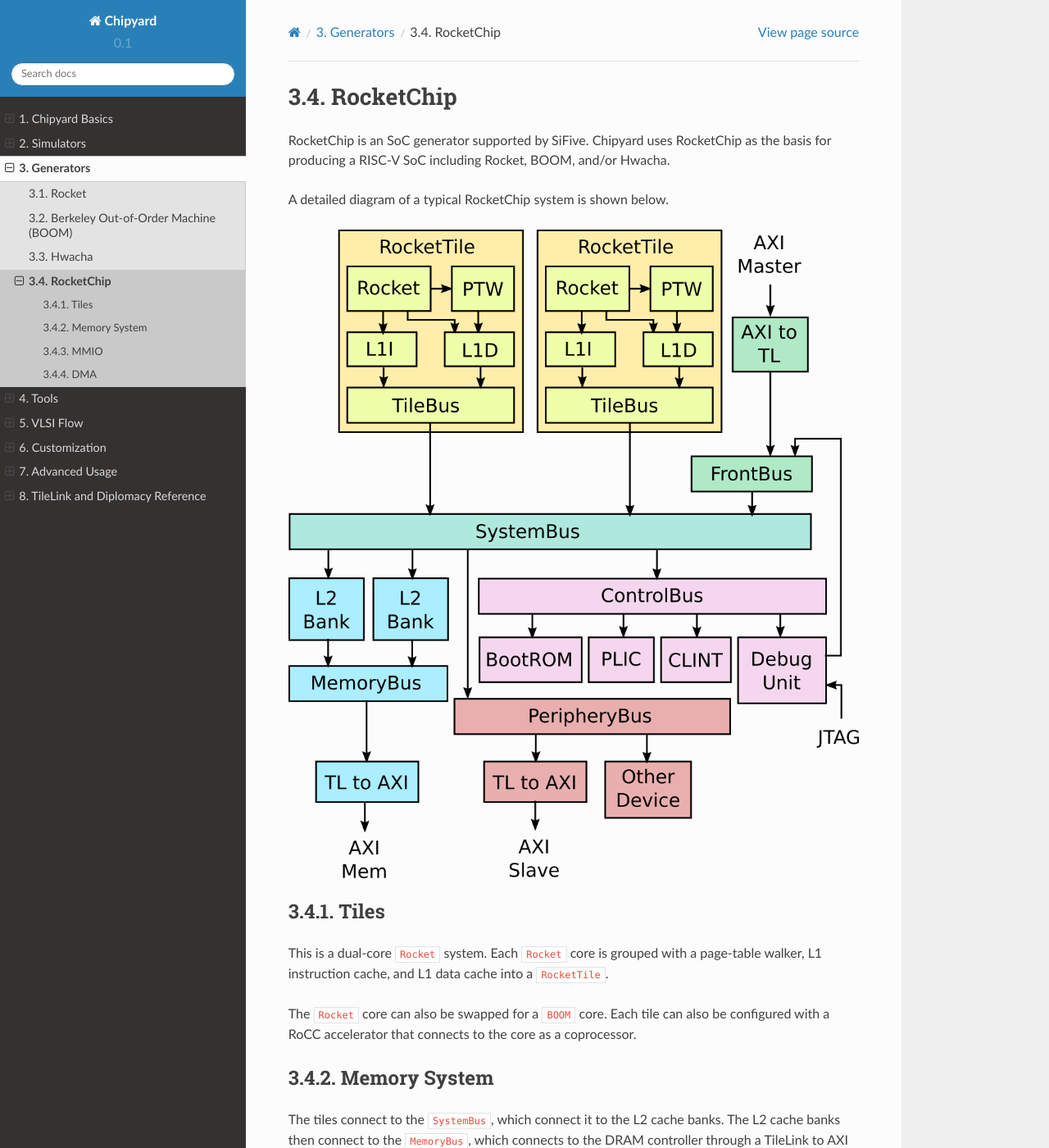
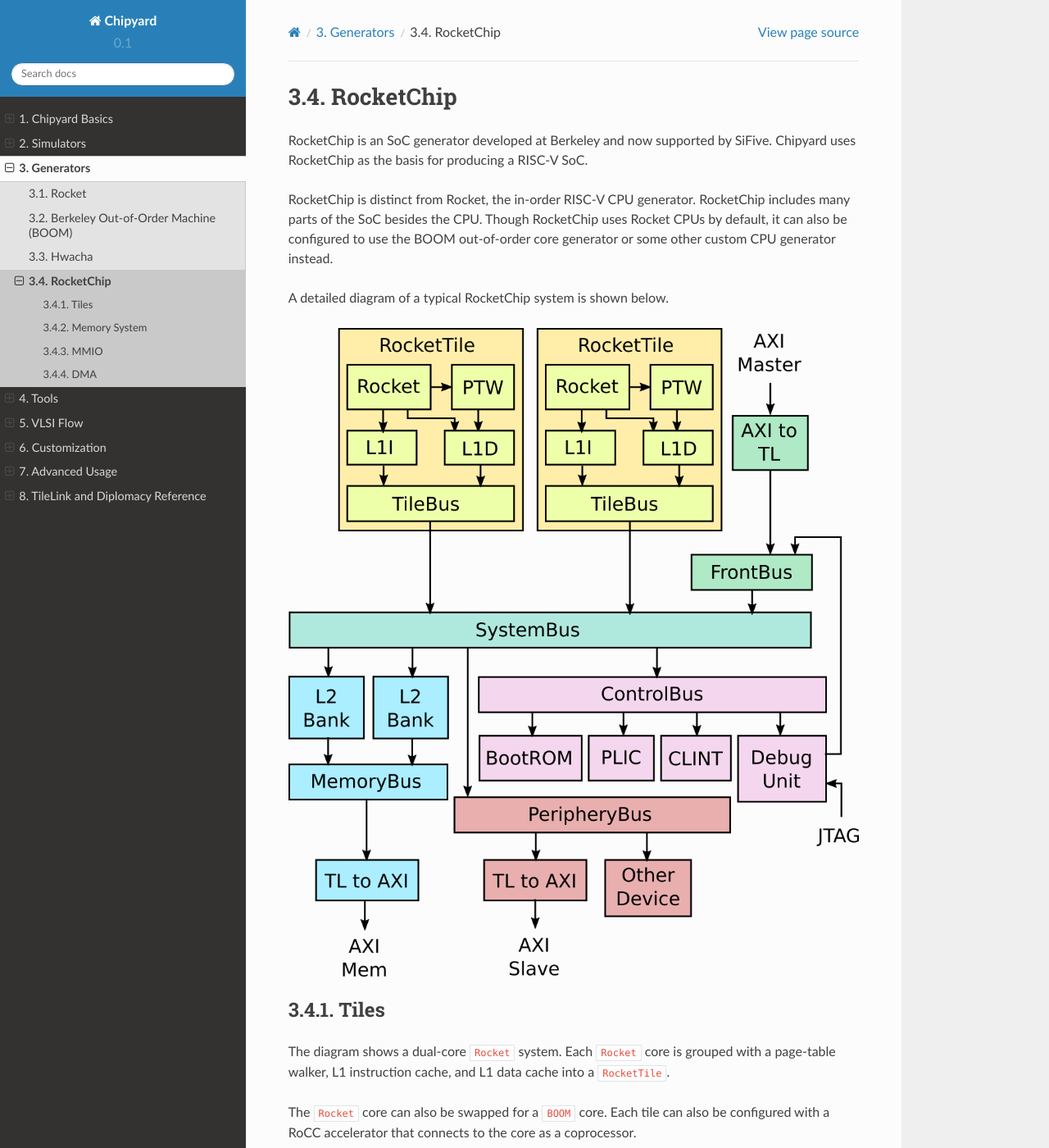
Before and after one commit to ucb-bar/chipyard, a Sphinx documentation site: the page built from docs/Generators/RocketChip.rst, in a window 1280 px wide and 1400 px high. Shown: the whole window at 82% size. Built offline with Sphinx 7.4.7 and the Read the Docs theme 2.0.0, drawn with Linux system fonts in a browser that asks for light colours.

Commit message:
add changes Alon requested

```diff
--- a/docs/Generators/RocketChip.rst
+++ b/docs/Generators/RocketChip.rst
@@ -1,8 +1,13 @@
 RocketChip
 ==========
 
-RocketChip is an SoC generator supported by SiFive. Chipyard uses RocketChip
-as the basis for producing a RISC-V SoC including Rocket, BOOM, and/or Hwacha.
+RocketChip is an SoC generator developed at Berkeley and now supported by
+SiFive. Chipyard uses RocketChip as the basis for producing a RISC-V SoC.
+
+RocketChip is distinct from Rocket, the in-order RISC-V CPU generator.
+RocketChip includes many parts of the SoC besides the CPU. Though RocketChip
+uses Rocket CPUs by default, it can also be configured to use the BOOM
+out-of-order core generator or some other custom CPU generator instead.
 
 A detailed diagram of a typical RocketChip system is shown below.
 
@@ -11,8 +16,9 @@ A detailed diagram of a typical RocketChip system is shown below.
 Tiles
 -----
 
-This is a dual-core ``Rocket`` system. Each ``Rocket`` core is grouped with a
-page-table walker, L1 instruction cache, and L1 data cache into a ``RocketTile``.
+The diagram shows a dual-core ``Rocket`` system. Each ``Rocket`` core is
+grouped with a page-table walker, L1 instruction cache, and L1 data cache into
+a ``RocketTile``.
 
 The ``Rocket`` core can also be swapped for a ``BOOM`` core. Each tile can
 also be configured with a RoCC accelerator that connects to the core as a
--- a/docs/TileLink-Diplomacy-Reference/index.rst
+++ b/docs/TileLink-Diplomacy-Reference/index.rst
@@ -7,7 +7,8 @@ peripherals, and DMA devices communicate with each other.
 
 RocketChip's TileLink implementation is built on top of Diplomacy, a framework
 for exchanging configuration information among Chisel generators in a two-phase
-elaboration scheme.
+elaboration scheme. For a detailed explanation of Diplomacy, see `the paper
+by Cook, Terpstra, and Lee <https://carrv.github.io/2017/papers/cook-diplomacy-carrv2017.pdf>`_.
 
 A brief overview of how to connect simple TileLink widgets can be found
 in the :ref:`Adding-an-Accelerator` section. This section will provide a
@@ -15,7 +16,7 @@ detailed reference for the TileLink and Diplomacy functionality provided by
 RocketChip.
 
 A detailed specification of the TileLink 1.7 protocol can be found on the
-`SiFive website <https://sifive.cdn.prismic.io/sifive%2F57f93ecf-2c42-46f7-9818-bcdd7d39400a_tilelink-spec-1.7.1.pdf>`.
+`SiFive website <https://sifive.cdn.prismic.io/sifive%2F57f93ecf-2c42-46f7-9818-bcdd7d39400a_tilelink-spec-1.7.1.pdf>`_.
 
 
 .. toctree::
```
Also changed, not shown: docs/Customization/Memory-Hierarchy.rst (+9 -1 lines).
